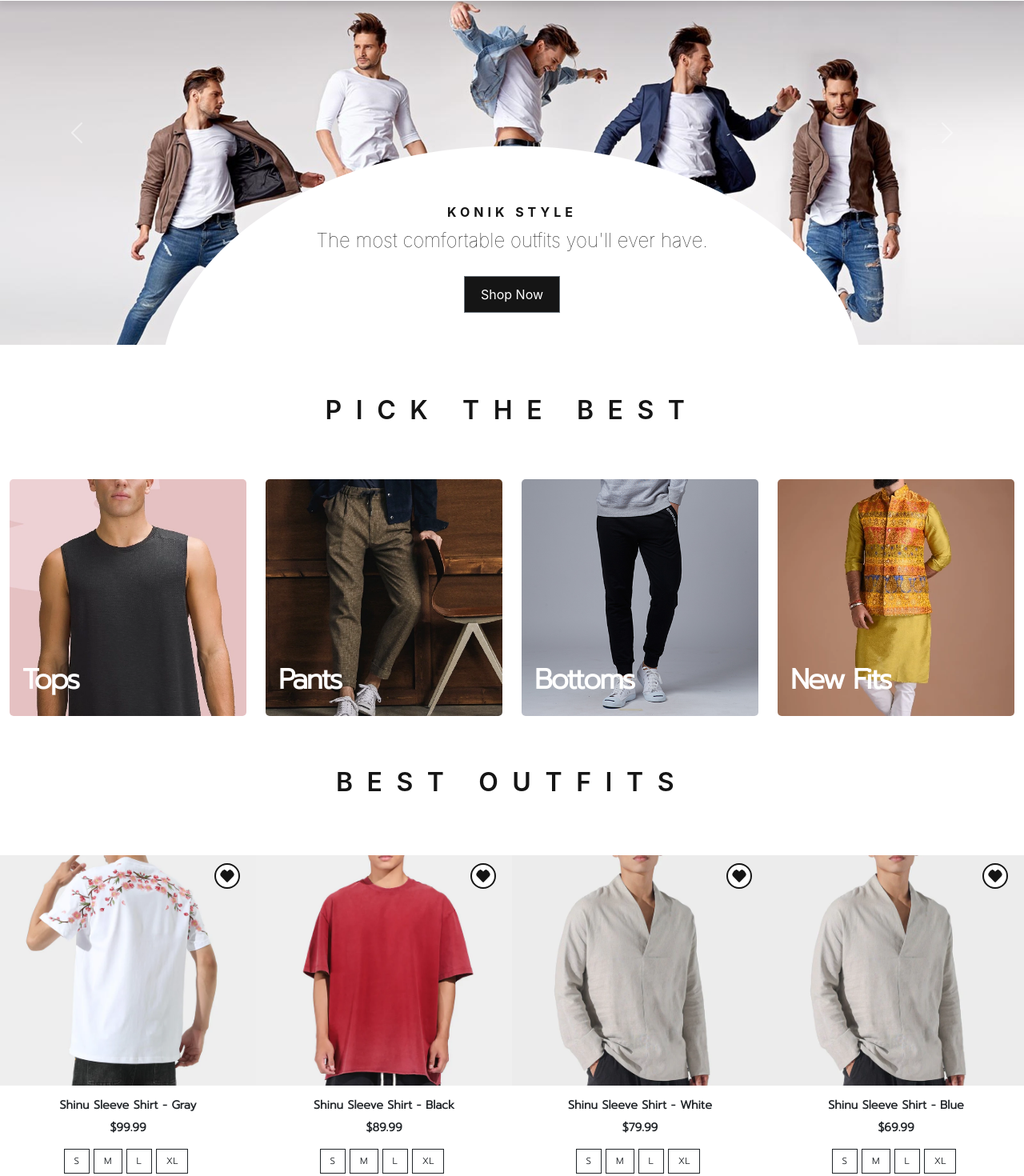
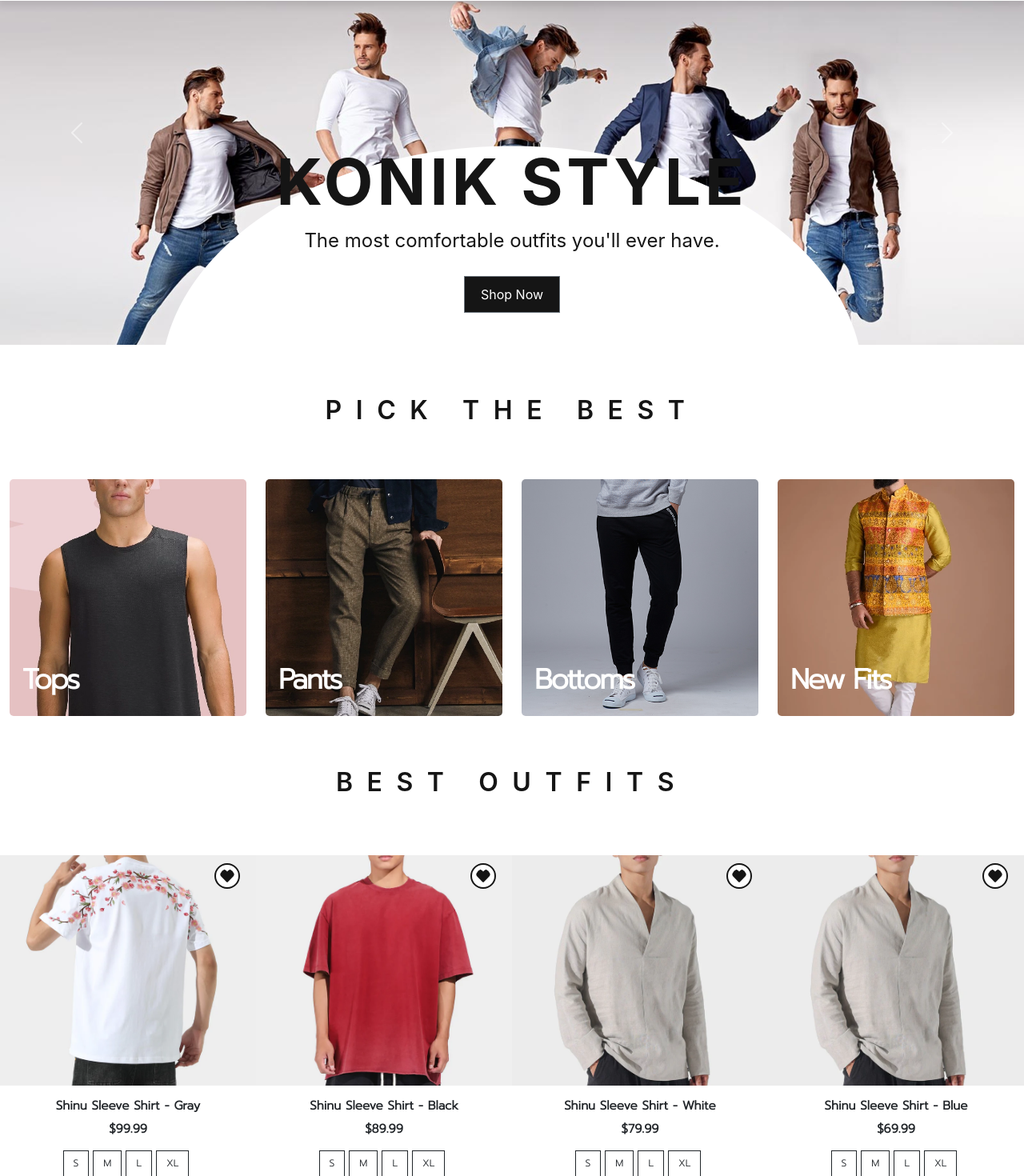
Before and after one commit to hhadithya/e-commerce-web, a React (Create React App) app: page / in a window 1280 px wide. Shown: the part 100-1570 px from the top of the page at 80% size. Built offline with nearby package versions, Linux system fonts and the light colour scheme.

Commit message:
minor changes

```diff
--- a/src/Components/Hero.js
+++ b/src/Components/Hero.js
@@ -21,8 +21,8 @@ function Hero() {
         />
         <Carousel.Caption>
           <div class="text-overlay">
-            <h1 className='heading'>KONIK STYLE</h1>
-            <p className='text'>The most comfortable outfits you'll ever have.</p>
+            <h1 className='heading1'>KONIK STYLE</h1>
+            <p className='text1'>The most comfortable outfits you'll ever have.</p>
             <button type="button" className="btn btn-secondary button" >Shop Now</button>
           </div>
         </Carousel.Caption>
--- a/src/Stylesheets/Hero.css
+++ b/src/Stylesheets/Hero.css
@@ -1,11 +1,11 @@
-.heading{
+.heading1{
     font-size: 5rem;
     font-weight: 700;
     color: #151515;
     letter-spacing: 5px;
 }
 
-.text{
+.text1{
     font-size: 1.5rem;
     font-weight: 400;
     color: #151515;
--- a/src/Stylesheets/productCard.css
+++ b/src/Stylesheets/productCard.css
@@ -20,7 +20,7 @@
 }
 
 .my-font {
-  font-size: 0.9rem;
+  font-size: 0.95rem;
   font-weight: 600;
 
 }
```
